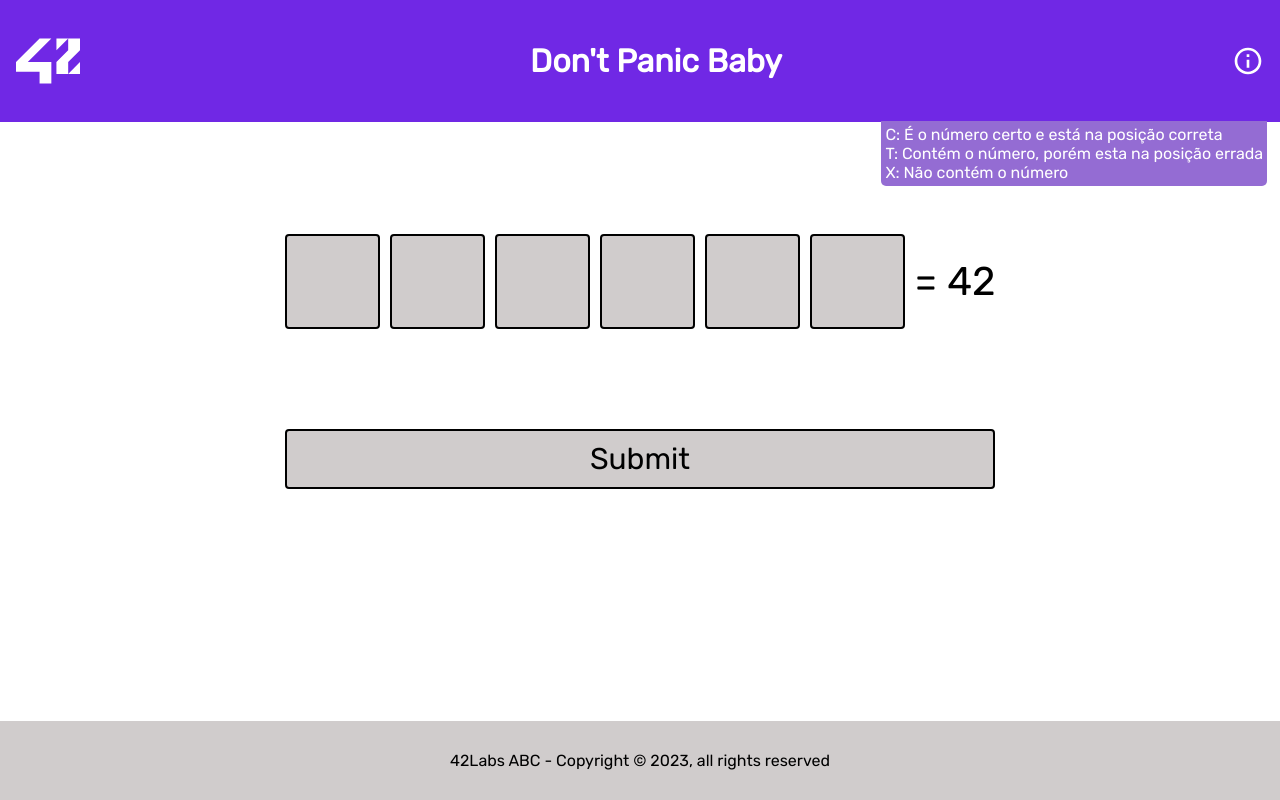
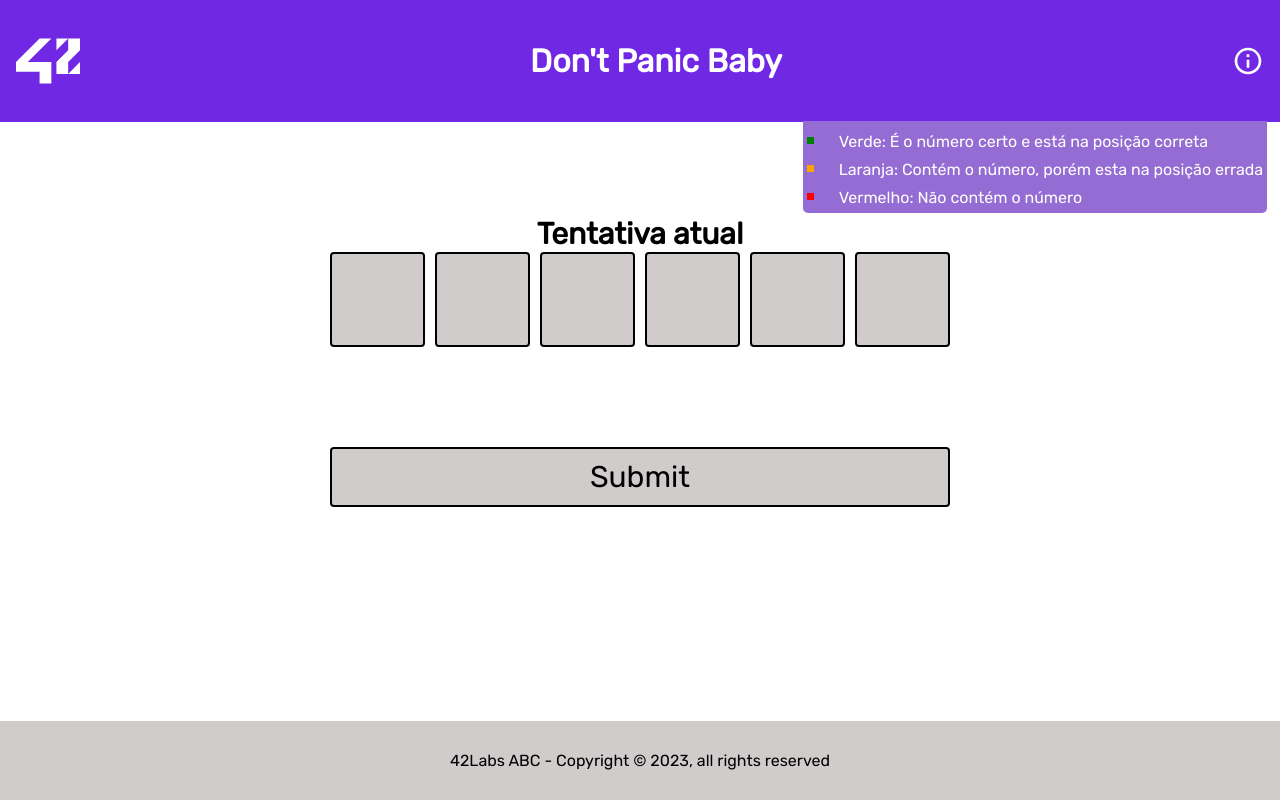
Before and after one commit to Labs-ABC/dontpanic_live, an Angular app in the folder DontPanicBaby/: page / in a window 1280 px wide. Both pictures are taken after a click on the picture 1248 px from the left and 60 px from the top of the page. Built offline with nearby package versions, Linux system fonts and the light colour scheme.

Commit message:
Mudancas nos marcadores, e no estilo do input box

```diff
--- a/DontPanicBaby/src/app/components/header/header.component.css
+++ b/DontPanicBaby/src/app/components/header/header.component.css
@@ -32,3 +32,25 @@
 	border-top: 1px solid #7028E5;
 	border-radius: 0 0 5px 5px;
 }
+
+.info-list-item {
+   list-style-position: inside;
+   list-style-type: square;
+
+}
+
+.info-list-item::marker {
+    font-size: 150%;
+}
+
+ul li:first-child::marker {
+    color: green;
+}
+
+ul li:nth-child(2)::marker {
+  color: orange;
+}
+
+ul li:nth-child(3)::marker {
+  color: red;
+}
--- a/DontPanicBaby/src/app/components/header/header.component.html
+++ b/DontPanicBaby/src/app/components/header/header.component.html
@@ -3,8 +3,11 @@
   <h1>Don't Panic Baby</h1>
   <img class="infos-icon" src="/assets/info.svg" (click)="toggleInfo()">
   <div class="infos" *ngIf="showInfo">
-    <p>C: É o número certo e está na posição correta</p>
-    <p>T: Contém o número, porém esta na posição errada</p>
-    <p>X: Não contém o número</p>
+    <ul>
+      <li class="info-list-item">Verde: É o número certo e está na posição correta</li>
+      <li class="info-list-item">Laranja: Contém o número, porém esta na posição errada</li>
+      <li class="info-list-item">Vermelho: Não contém o número</li>
+    </ul>
+
   </div>
 </header>
--- a/DontPanicBaby/src/app/components/input-box/input-box.component.html
+++ b/DontPanicBaby/src/app/components/input-box/input-box.component.html
@@ -1 +1 @@
-<input class="input" [(ngModel)]="value" (input)="onInput()" maxlength=" 1" [class]="inputClass">
+<input autofocus class="input" [(ngModel)]="value" (input)="onInput()" maxlength=" 1" [class]="inputClass">
--- a/DontPanicBaby/src/app/components/input-form/input-form.component.css
+++ b/DontPanicBaby/src/app/components/input-form/input-form.component.css
@@ -40,3 +40,8 @@ button:hover{
 button:active{
 	transform: scale(0.95);
 }
+
+.title {
+    font-size: 30px;
+    text-align: center;
+}
--- a/DontPanicBaby/src/app/components/input-form/input-form.component.html
+++ b/DontPanicBaby/src/app/components/input-form/input-form.component.html
@@ -1,5 +1,6 @@
 <form class="input__form">
   <div class="input__form__items">
+    <h2 class="title">Tentativa atual</h2>
     <div class="input-container">
       <app-input-box [(value)]="equationInput.firstInput"
         (valueChange)="equationInput.firstInput = $event" [inputClass]="equationResult.firstInput"></app-input-box>
@@ -13,7 +14,6 @@
         (valueChange)="equationInput.fifthInput = $event" [inputClass]="equationResult.fifthInput"></app-input-box>
       <app-input-box [(value)]="equationInput.sixthInput"
         (valueChange)="equationInput.sixthInput = $event" [inputClass]="equationResult.sixthInput"></app-input-box>
-      <p class="input-container-result"> = 42</p>
     </div>
 
     <button (click)="handleEquationSubmit()" class="button__form" type="submit">Submit</button>
```
